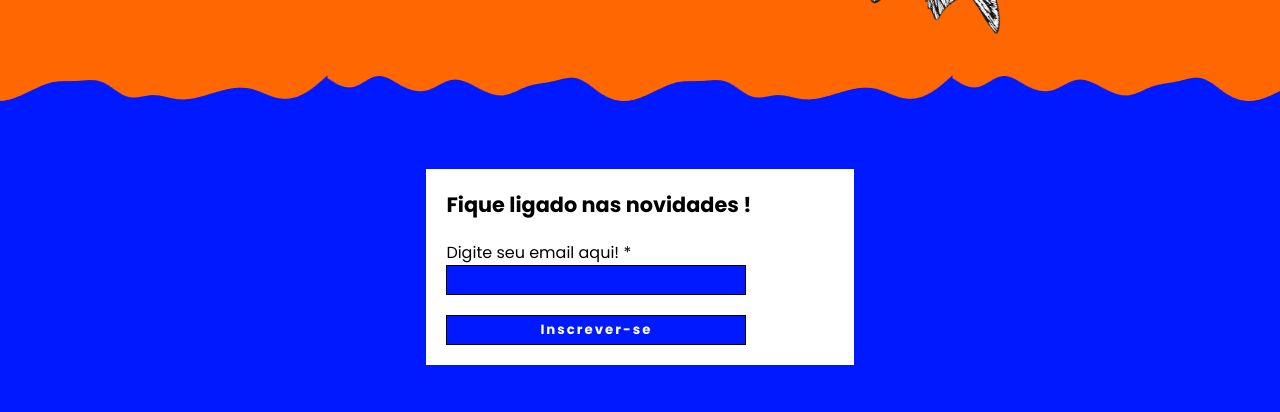
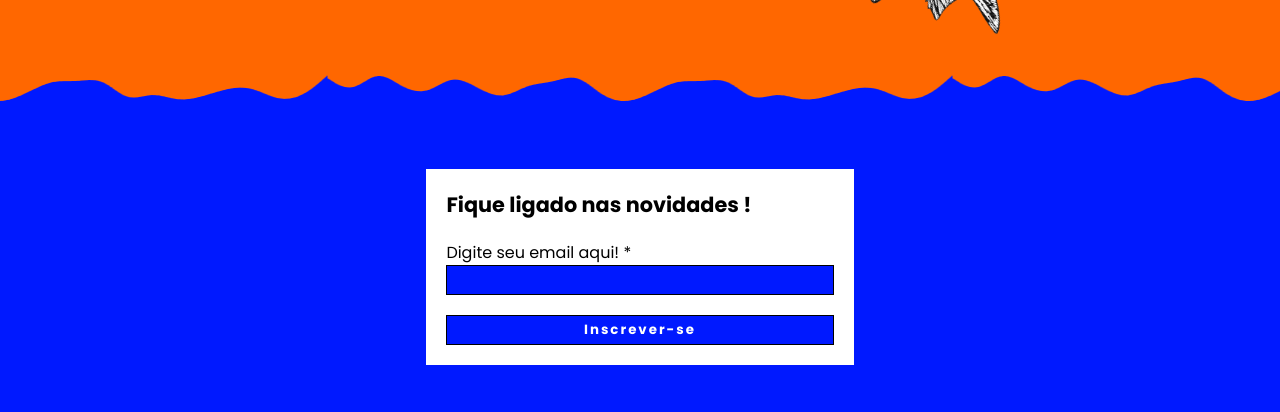
Before and after one commit to brunodalcin/tainha-dourada, a website: page index.html in a window 1280 px wide. Shown: the part 361-773 px from the top of the page. Drawn offline with Linux system fonts and the light colour scheme; a web font is replaced by a local one.

Commit message:
html/css home adjust for big screens

```diff
--- a/components/home/home.css
+++ b/components/home/home.css
@@ -76,7 +76,6 @@
     background-color: white;
     color: black;
     padding: 20px;
-    max-width: 90vw;
 }
 
 .white .txt {
@@ -88,11 +87,11 @@
     display: flex;
     flex-direction: column;
     align-items: center;
+    width: 100%;
 }
 
 .email-field {
     width: 100%;
-    max-width: 300px;
     height: 30px;
     border: 1px solid black;
     background-color: #0019ff;
@@ -103,7 +102,6 @@
 
 .btn-field {
     width: 100%;
-    max-width: 300px;
     height: 30px;
     border: 1px solid black;
     background-color: #0019ff;
--- a/components/home/home.js
+++ b/components/home/home.js
@@ -20,7 +20,7 @@ customElements.define('home-component', class HomeComponent extends HTMLElement
 
                 <div class="blue-box">
                     <div class="white">
-                        <div>
+
                             <div id="txt1">
                                 Fique ligado nas novidades !
                             </div>
@@ -34,7 +34,7 @@ customElements.define('home-component', class HomeComponent extends HTMLElement
                                 </form>
                             </div>
                             <div id="email-success" style="display:none;">Email armazenado com sucesso! Você será notificado quando as inscrições forem liberadas.</div>
-                        </div>
+
                     </div>
                 </div>
             </div>`;
```
